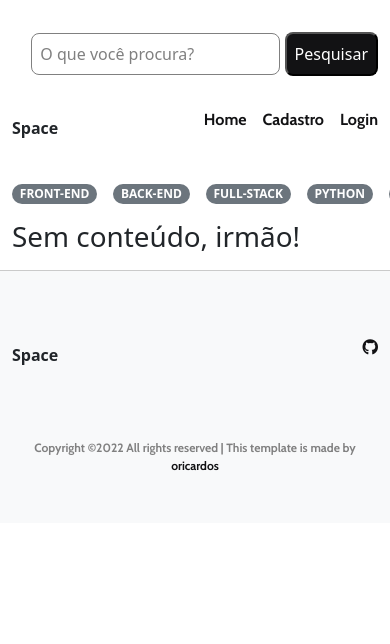
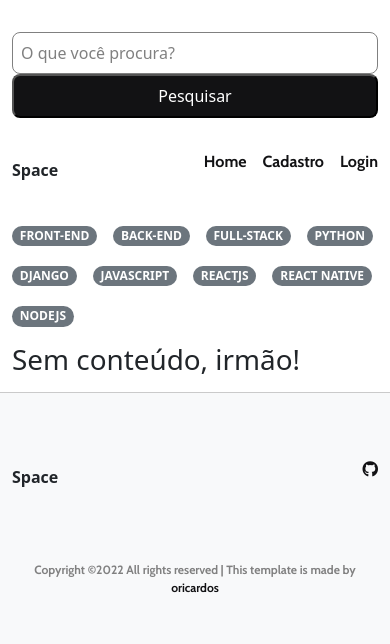
Before and after one commit to oricardos/space, a Django app: page /search in a window 390 px wide; the page is wider, and only the part inside the window is pictured. Shown: the top 644 px of that part. Run offline with Django 4.2, Linux system fonts and the light colour scheme; data that the repository does not hold is empty; some libraries are stand-ins or nearby versions.

Commit message:
feat(responsive): add responsividade

```diff
--- a/setup/static/styles/article.css
+++ b/setup/static/styles/article.css
@@ -18,7 +18,6 @@ a.article__link {
 
 .article__img {
     width: 50%;
-    min-width: 500px;
     height: 350px;
     object-fit: cover;
 
@@ -42,3 +41,9 @@ a.article__link {
     color: var(--gray);
     line-height: 1.7;
 }
+
+@media screen and (min-width: 768px){
+    .article__img {
+        min-width: 500px;
+    }
+}
--- a/templates/filter.html
+++ b/templates/filter.html
@@ -1,4 +1,4 @@
-<ul class="list-unstyled d-flex gap-3">
+<ul class="list-unstyled d-flex gap-3 d-flex align-items-center flex-wrap">
     <li>
         <a href="{% url 'filter-category' 'FRONTEND' %}">
             <span class="badge bg-secondary rounded-pill">FRONT-END</span>
--- a/templates/galeria/index.html
+++ b/templates/galeria/index.html
@@ -14,14 +14,14 @@
     {% for article in articles %}
     <input type="hidden" name="article_text" class="article_content" value="{{article.content}}">
     <article>
-        <a href="{% url 'article' article.id %}" class="article__link">
+        <a href="{% url 'article' article.id %}" class="article__link row">
             {% if article.image_file %}
-            <img src="{{article.image_file.url}}" alt="img-article" class="article__img">
+            <img src="{{article.image_file.url}}" alt="img-article" class="article__img col-sm-12">
             {% else %}
-            <img src="{% static 'assets/placeholder.jpg' %}" class="article__img">
+            <img src="{% static 'assets/placeholder.jpg' %}" class="article__img col-sm-12">
             {% endif %}
 
-            <div class="article__content">
+            <div class="article__content col-sm-12">
                 <span>{{article.category}}</span>
                 <h1 class="article__title">{{article.title}}</h1>
                 <p class="article__text"></p>
--- a/templates/galeria/partials/_header.html
+++ b/templates/galeria/partials/_header.html
@@ -1,8 +1,12 @@
-<header class="container header">
+<header class="container header w-100">
     <div class="header__search">
-        <form action="{% url 'search' %}" >
-            <input class="input__search" type="search" name="search" id="search" placeholder="O que você procura?">
-            <button class="search-btn" type="submit">Pesquisar</button>
+        <form action="{% url 'search' %}" class="row gap-sm-1 gap-md-0 justify-content-end flex-md-row">
+            <div class="col-sm-12 col-md-8">
+                <input class="input__search w-100" type="search" name="search" id="search" placeholder="O que você procura?">
+            </div>
+            <div class="col-sm-12 col-md-4">
+                <button class="search-btn w-100" type="submit">Pesquisar</button>
+            </div>
         </form>
     </div>
 
```
Also changed, not shown: static/styles/article.css (+7 -1 lines).
